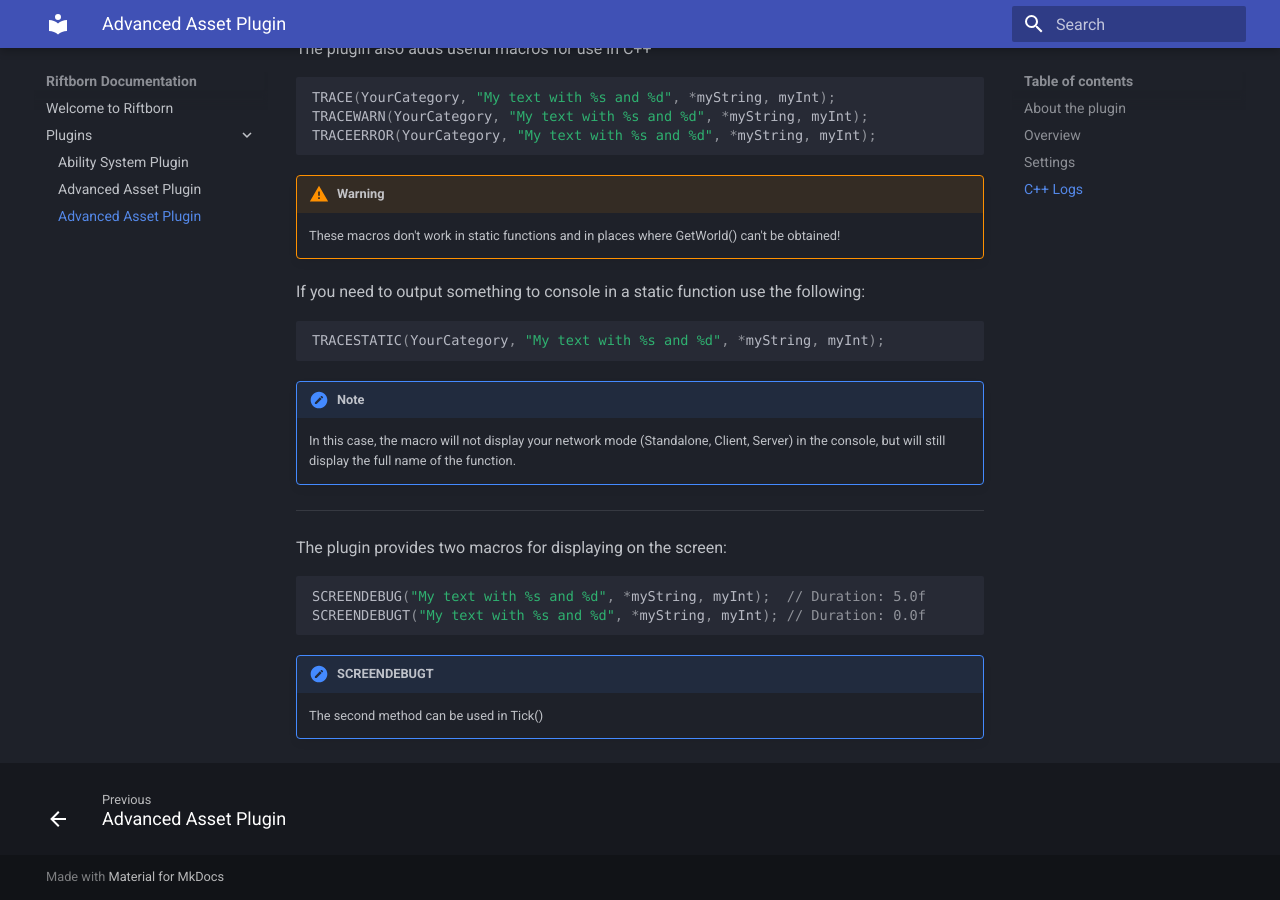
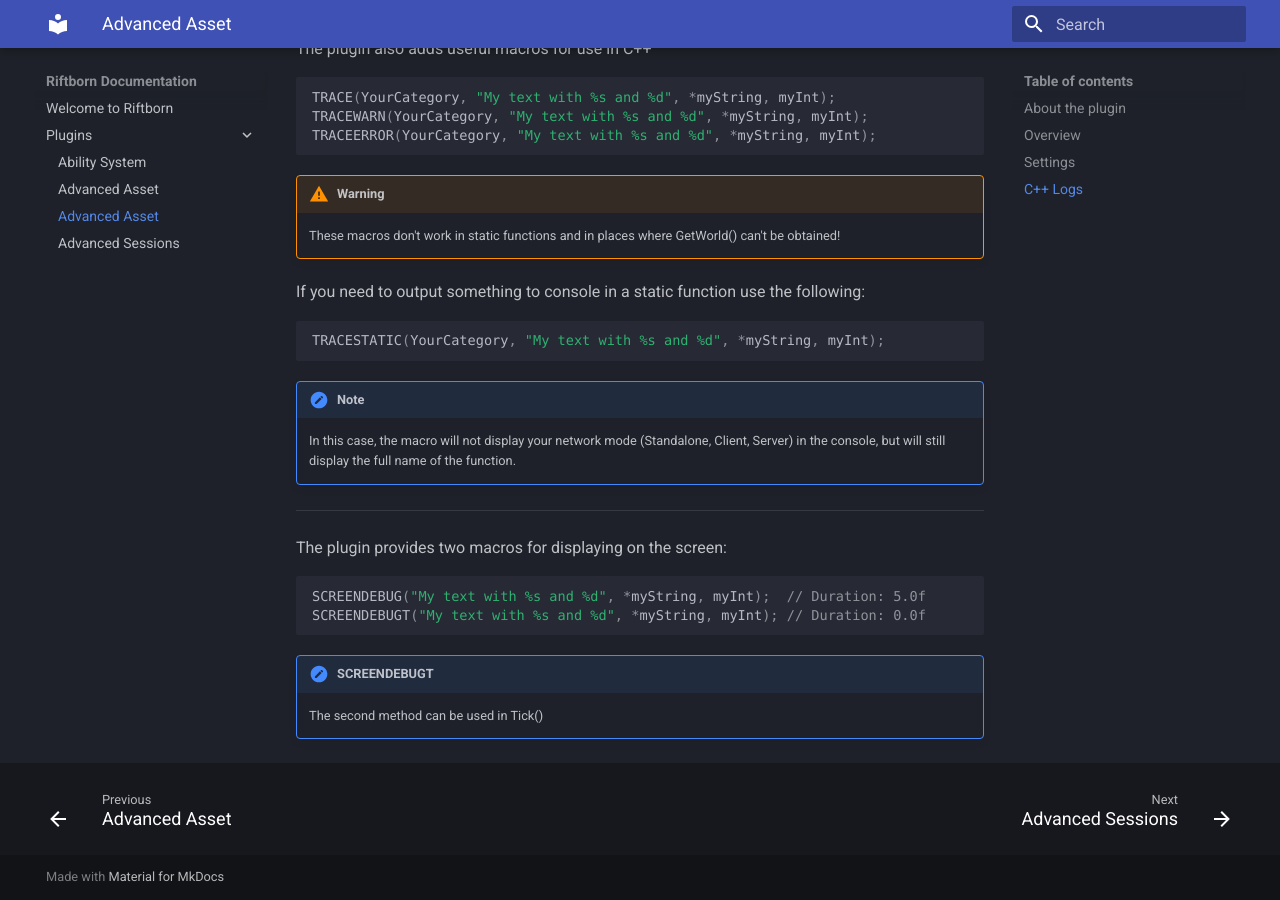
Before and after one commit to ArtemIyX/riftborn-doc, an MkDocs documentation site: the page built from docs/plugins/advanced-logger.md, in a window 1280 px wide and 900 px high, scrolled down 1602 px. Built offline with MkDocs 1.6.1 and Material for MkDocs 9.7.7, drawn with Linux system fonts in a browser that asks for light colours; some web fonts are replaced; some of the changed text lies outside the part shown.

Commit message:
Advnaced sessions

```diff
--- a/docs/plugins/ability-system.md
+++ b/docs/plugins/ability-system.md
@@ -1,4 +1,4 @@
-# Ability System Plugin
+# Ability System
 
 ## About the plugin
 
--- a/docs/plugins/advanced-asset.md
+++ b/docs/plugins/advanced-asset.md
@@ -1,4 +1,4 @@
-# Advanced Asset Plugin
+# Advanced Asset
 
 ## About the plugin
 
--- a/docs/plugins/advanced-logger.md
+++ b/docs/plugins/advanced-logger.md
@@ -1,4 +1,4 @@
-# Advanced Asset Plugin
+# Advanced Asset
 
 ## About the plugin
 
```
Also changed, not shown: docs/index.md (+1 -2 lines), docs/plugins/advanced-sessions.md (added, +58 -0 lines).
